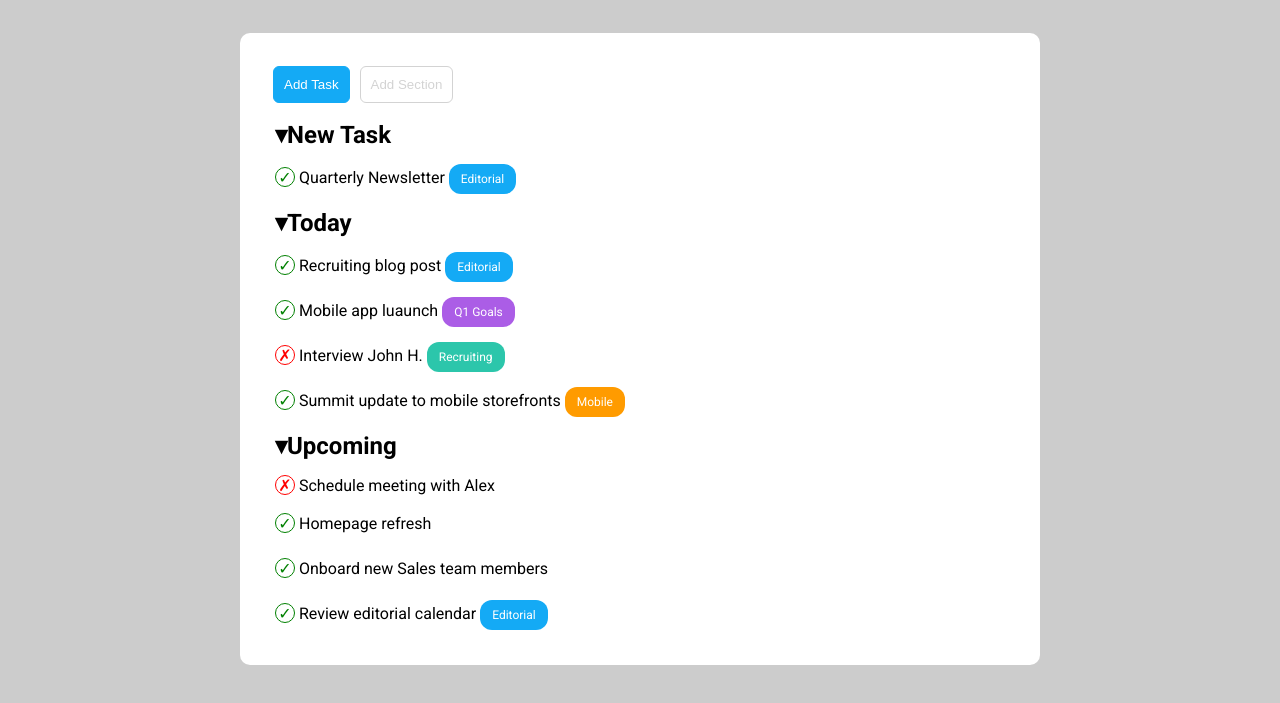
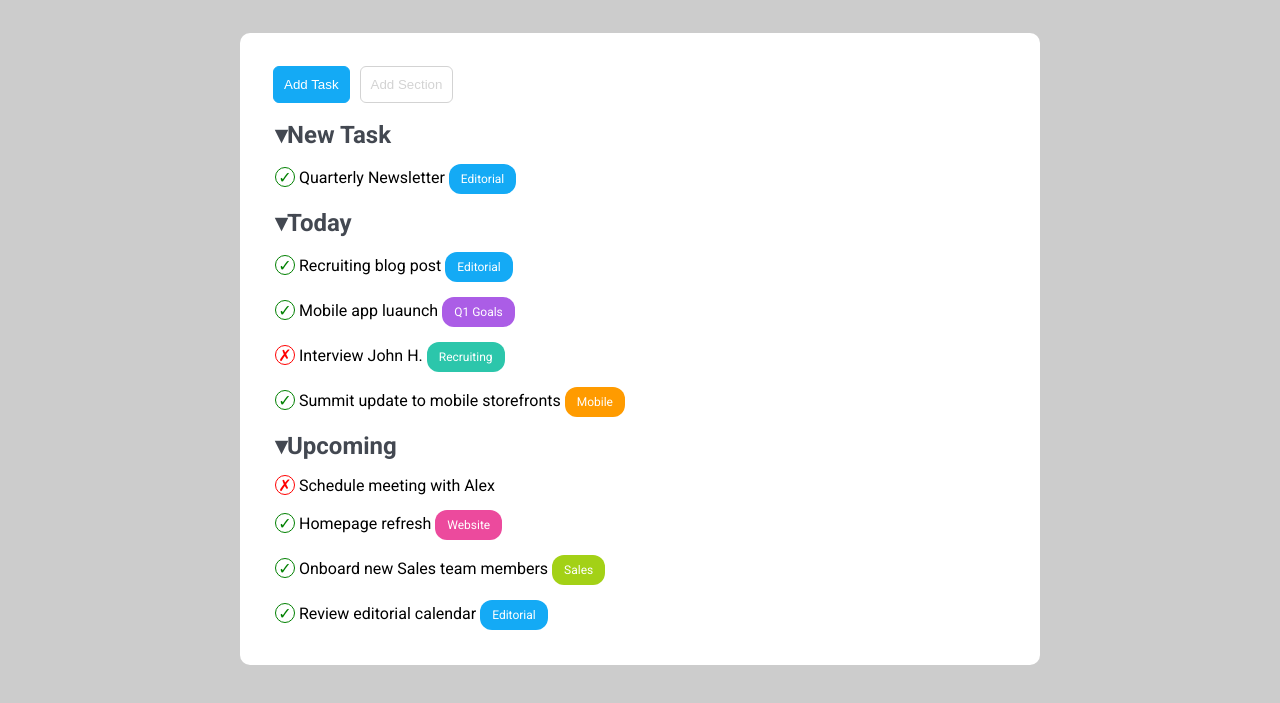
Before and after one commit to MatteoCipolla99/html-css-toboolist, a plain HTML site: page index.html in a window 1280 px wide. Shown: the part 87-790 px from the top of the page. Drawn offline with Linux system fonts and the light colour scheme.

Commit message:
feat:add other tag

```diff
--- a/css/style.css
+++ b/css/style.css
@@ -13,6 +13,11 @@
 body {
     background-color: #ccc;
     font-family: "Roboto", sans-serif;
+    font: size 15px;
+}
+
+.titoli-task{
+    color: #434851;
 }
 
 ul {
@@ -92,6 +97,15 @@ li{
     background-color: #FF9B00;
 
 }
+.tag-pink {
+    background-color: #EC4A9D;
+
+}
+.tag-lime {
+    background-color: #A3D116;
+
+}
+
 
 /*----------------------
     PAGE HEADER
```
